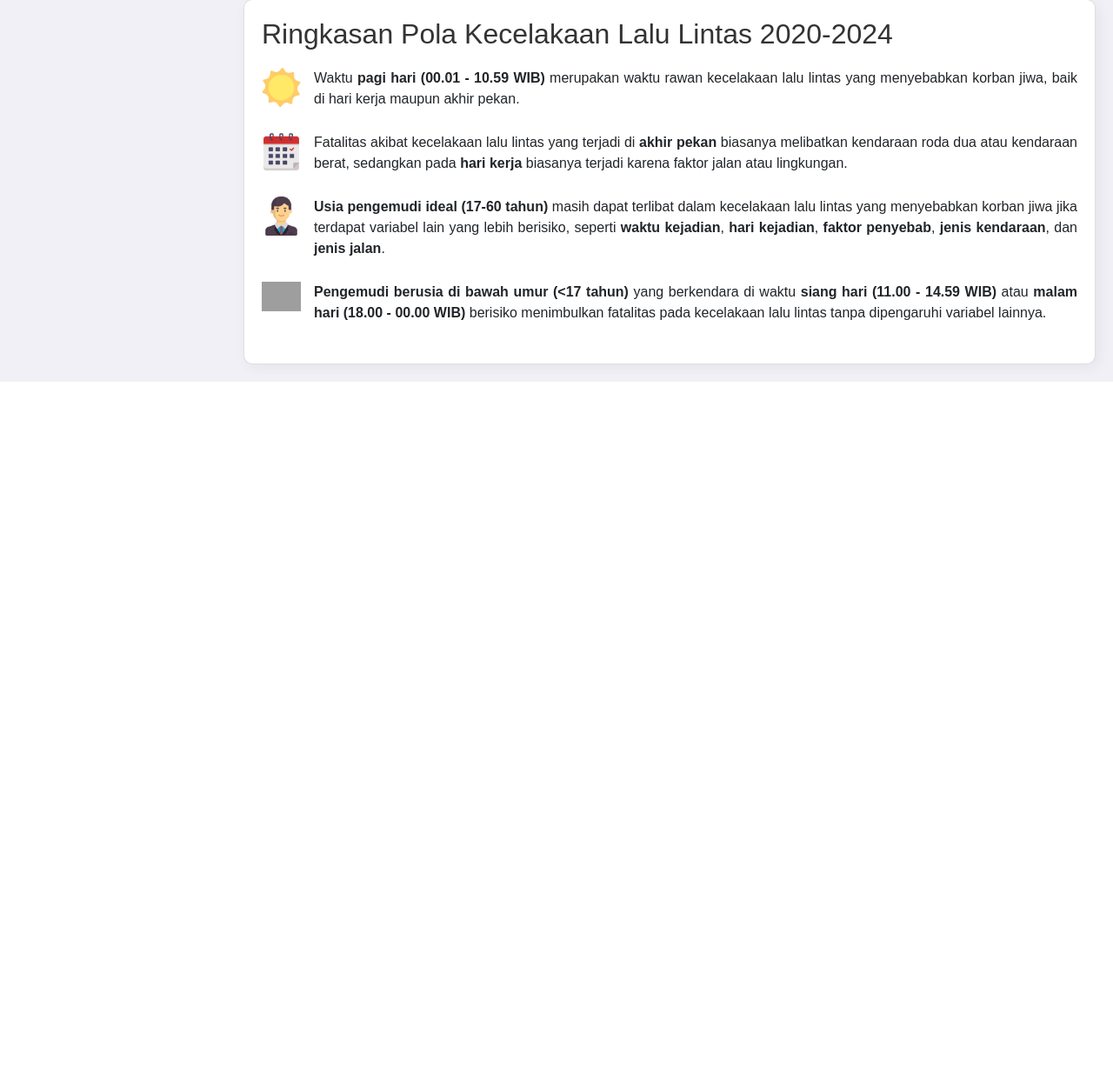
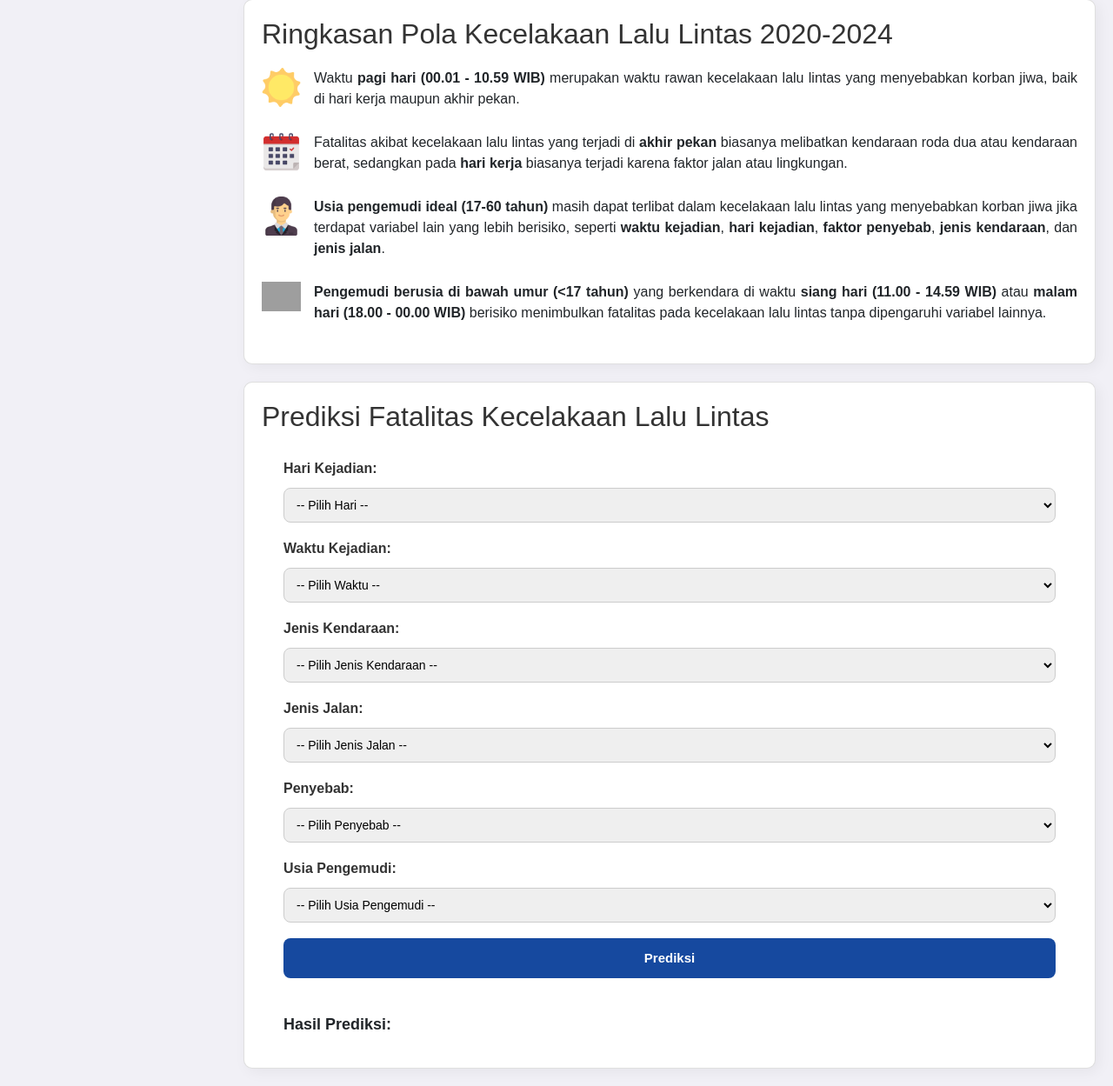
Before and after one commit to rahmandaraihan/dashboard-penelitian-laka-lantas, a Flask app: page /classification in a window 1280 px wide. Shown: the part 1011-2260 px from the top of the page at 87% size. Before the commit the page ends 1450 px from the top, so only its background shows below. Run offline with Flask 3, Linux system fonts and the light colour scheme; data that the repository does not hold is empty; some libraries are stand-ins or nearby versions; grey boxes are pictures that could not be loaded.

Commit message:
menambahkan prediksi fatalitas laka lantas

```diff
--- a/app/static/css/analisis.css
+++ b/app/static/css/analisis.css
@@ -218,7 +218,8 @@ select option {
 
 .interpretation {
     margin-top: 20px;
-    font-size: 16px;
+    font-size: 18px;
+    font-weight: bold;
 }
 
 .summary {
@@ -240,3 +241,100 @@ select option {
     /* supaya proporsional */
     display: block;
 }
+
+/* Container form */
+#predictForm {
+    /* max-width: 500px; */
+    /* margin: 20px auto; */
+    padding: 20px 25px;
+    /* background: #ffffff; */
+    /* border-radius: 12px; */
+    /* box-shadow: 0px 4px 10px rgba(0, 0, 0, 0.1); */
+    /* font-family: Arial, sans-serif; */
+}
+
+/* Label styling */
+#predictForm label {
+    display: block;
+    margin-bottom: 6px;
+    font-weight: 600;
+    color: #333;
+}
+
+/* Dropdown styling */
+#predictForm select {
+    width: 100%;
+    padding: 10px;
+    border-radius: 8px;
+    border: 1px solid #ccc;
+    margin-bottom: 18px;
+    font-size: 14px;
+    transition: all 0.2s ease-in-out;
+}
+
+#predictForm select:focus {
+    outline: none;
+    border-color: #3b82f6;
+    box-shadow: 0 0 6px rgba(59, 130, 246, 0.4);
+}
+
+/* Button styling */
+#predictForm button {
+    width: 100%;
+    padding: 12px;
+    border: none;
+    border-radius: 8px;
+    font-size: 15px;
+    font-weight: bold;
+    background: var(--blue);
+    color: #fff;
+    cursor: pointer;
+    transition: background 0.3s ease;
+}
+
+#predictForm button:hover {
+    background: #2563eb;
+}
+
+/* Loading & Result */
+#loading {
+    /* text-align: center; */
+    margin-top: 15px;
+    font-size: 15px;
+    color: #2563eb;
+    display: none;
+}
+
+#resultPredict {
+    margin-top: 15px;
+    font-size: 16px;
+    margin-left: 25px;
+    margin-right: 25px;
+    font-weight: bold;
+    color: #fff;
+    padding: 12px;
+    border-radius: 8px;
+    display: none;
+    /* awalnya disembunyikan */
+}
+
+/* Jika ada korban jiwa */
+.result-danger {
+    background-color: #fee2e2;
+    color: #991b1b;
+}
+
+/* Jika tidak ada korban jiwa */
+.result-safe {
+    background-color: #dbeafe;
+    /* biru */
+    color: #1e3a8a;
+}
+
+#resultPredict.result-danger {
+    color: #991b1b !important;
+}
+
+#resultPredict.result-safe {
+    color: #1e3a8a !important;
+}
--- a/app/templates/analisis.html
+++ b/app/templates/analisis.html
@@ -269,6 +269,69 @@
                         </div>
                     </div>
                 </div>
+                <div class="card">
+                    <div class="head-scrap">
+                        <h2>Prediksi Fatalitas Kecelakaan Lalu Lintas</h2>
+                        <form id="predictForm">
+                            <label for="DAY">Hari Kejadian:</label>
+                            <select name="DAY" required>
+                                <option value="" disabled selected hidden>-- Pilih Hari --</option>
+                                <option value="Weekday">Hari Kerja (Senin - Jumat)</option>
+                                <option value="Weekend">Hari Akhir Pekan (Sabtu, Minggu)</option>
+                            </select>
+
+                            <label for="TIME">Waktu Kejadian:</label>
+                            <select name="TIME" required>
+                                <option value="" disabled selected hidden>-- Pilih Waktu --</option>
+                                <option value="pagi">Pagi (00.01 - 10.59 WIB)</option>
+                                <option value="siang">Siang (11.00 - 14.59 WIB)</option>
+                                <option value="sore">Sore (15.00 - 17.59 WIB)</option>
+                                <option value="malam">Malam (18.00 - 00.00 WIB)</option>
+                            </select>
+
+                            <label for="VEHICLE">Jenis Kendaraan:</label>
+                            <select name="VEHICLE" required>
+                                <option value="" disabled selected hidden>-- Pilih Jenis Kendaraan --</option>
+                                <option value="Kendaraan Roda Dua">Kendaraan Roda Dua (Sepeda, Sepeda Motor)</option>
+                                <option value="Kendaraan Ringan">Kendaraan Ringan (Mobil)</option>
+                                <option value="Kendaraan Berat">Kendaraan Berat (Truk, Bus)</option>
+                            </select>
+
+                            <label for="ROAD">Jenis Jalan:</label>
+                            <select name="ROAD" required>
+                                <option value="" disabled selected hidden>-- Pilih Jenis Jalan --</option>
+                                <option value="Tol">Jalan Tol</option>
+                                <option value="Non-Tol">Jalan Non-Tol</option>
+                            </select>
+
+                            <label for="CAUSE">Penyebab:</label>
+                            <select name="CAUSE" required>
+                                <option value="" disabled selected hidden>-- Pilih Penyebab --</option>
+                                <option value="Faktor Manusia">Faktor Manusia</option>
+                                <option value="Faktor Kendaraan">Faktor Kendaraan</option>
+                                <option value="Faktor Jalan">Faktor Jalan</option>
+                                <option value="Faktor Lingkungan">Faktor Lingkungan</option>
+                            </select>
+
+                            <label for="DRIVER_AGE">Usia Pengemudi:</label>
+                            <select name="DRIVER_AGE" required>
+                                <option value="" disabled selected hidden>-- Pilih Usia Pengemudi --</option>
+                                <option value="Di bawah umur">Di Bawah Umur(&lt; 17)</option>
+                                <option value="Ideal">Ideal (17-60)</option>
+                                <option value="Lansia">Lansia (&gt; 60)</option>
+                            </select>
+
+                            <button type="submit">Prediksi</button>
+                        </form>
+                        <div id="loading" style="display:none; color: blue; font-weight: bold; margin-top:10px;">
+                            🔄 Sedang melakukan prediksi...
+                        </div>
+                        <div class="interpretation">
+                            <p style="margin-left: 25px;">Hasil Prediksi:</p>
+                            <div id="resultPredict"></div>
+                        </div>
+                    </div>
+                </div>
             </div>
         </main>
         <!-- MAIN -->
--- a/main.py
+++ b/main.py
@@ -19,6 +19,7 @@ import gdown
 from functools import lru_cache
 import time
 import tempfile
+import joblib
 
 app = Flask(
     __name__,
@@ -793,6 +794,43 @@ def load_classification_data():
     except Exception as e:
         return jsonify({"error": str(e)})
 
+@app.route("/predict_pola", methods=["POST"])
+def predict():
+    model = joblib.load("app/model/final_surrogate_tree.joblib")
+
+    # Pastikan urutan kolom sesuai saat training OneHotEncoder
+    categorical_cols = ["DAY", "TIME", "VEHICLE", "ROAD", "CAUSE", "DRIVER_AGE"]
+
+    # Encoder yang sudah digunakan sebelumnya (harus disimpan juga waktu training!)
+    encoder = joblib.load("app/model/encoder_ohe.joblib")
+    data = request.get_json()
+
+    df_input = pd.DataFrame([data])
+
+    # One-hot encoding
+    X_encoded = pd.DataFrame(
+        encoder.transform(df_input[categorical_cols]),
+        columns=encoder.get_feature_names_out(categorical_cols)
+    )
+
+    # Prediksi
+    pred = model.predict(X_encoded)[0]
+
+    # Kalau hasil prediksi masih berupa string, jangan dipaksa jadi int
+    label_mapping = {0: "Tidak Ada Korban Jiwa", 1: "Ada Korban Jiwa"}
+
+    if pred in [0, 1]:  # kalau model keluar angka
+        result = label_mapping[pred]
+        pred_int = int(pred)
+    else:  # kalau model keluar string
+        result = str(pred)
+        pred_int = None   # atau bisa dihapus kalau tidak perlu
+
+    return jsonify({
+        "prediction": pred_int,
+        "label": result
+    })
+
 
 if __name__ == "__main__":
     port = int(os.environ.get("PORT", 5000))  # Port default Railway
```
Also changed, not shown: app/static/js/analisis.js (+43 -0 lines), 2 other files.
